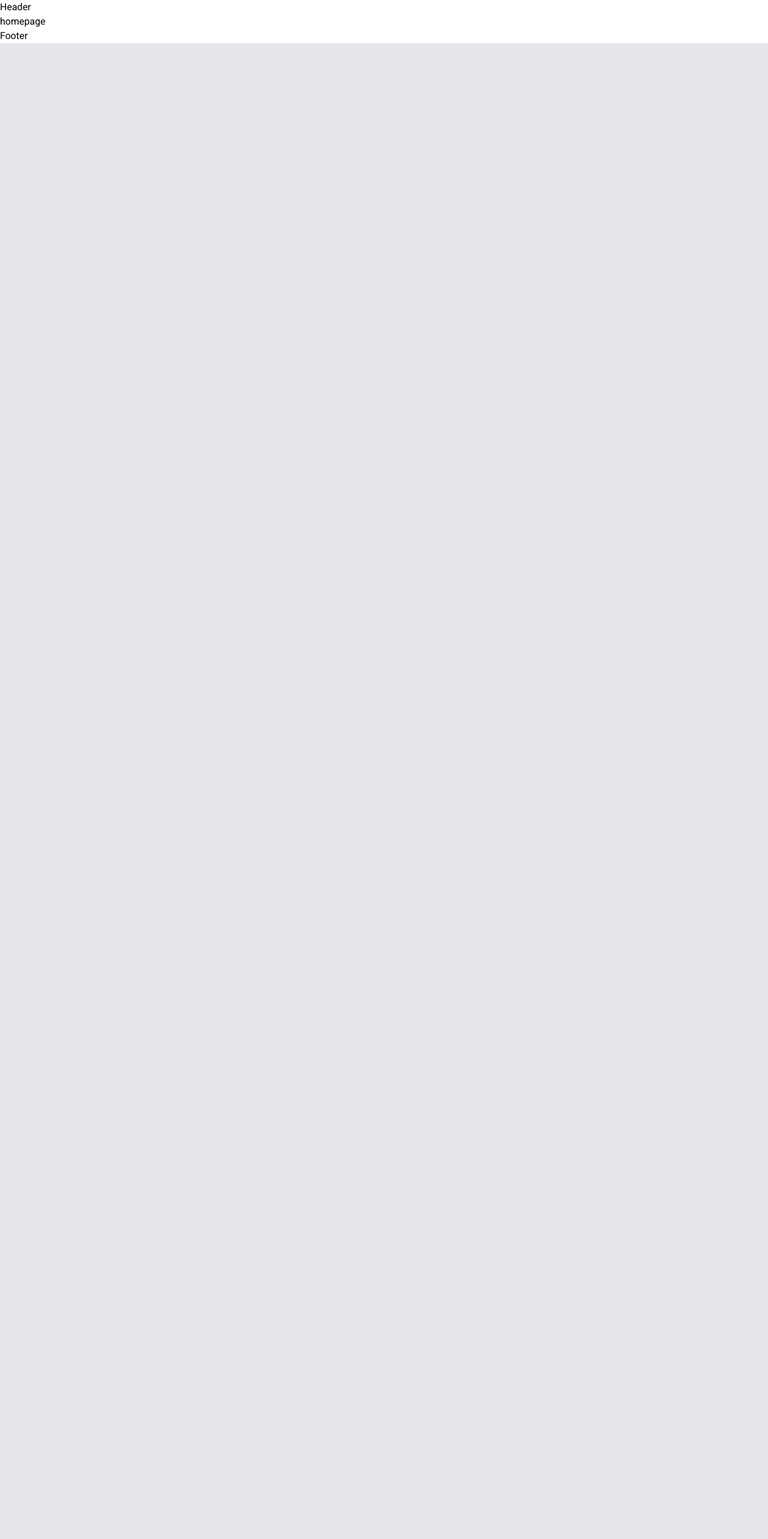
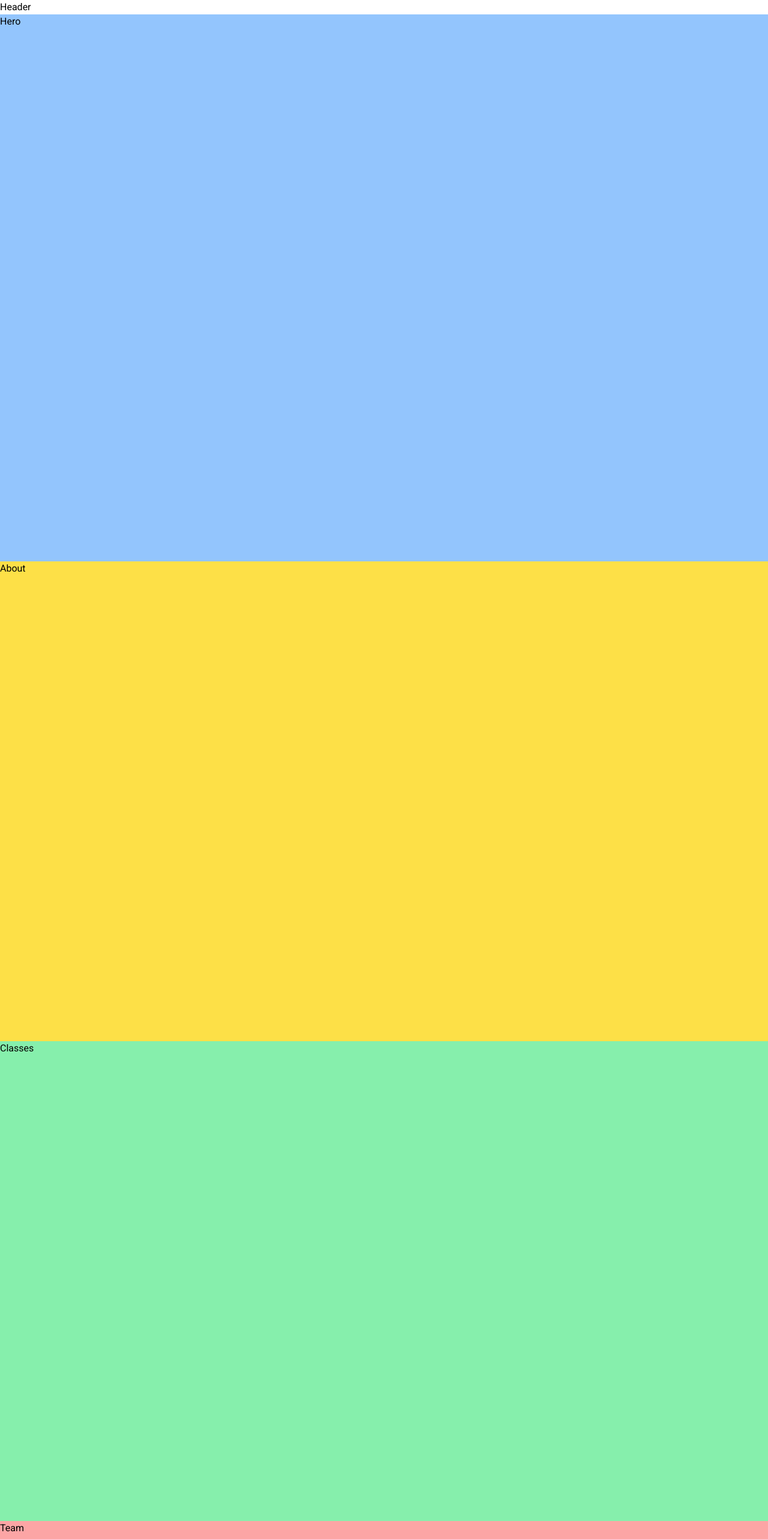
Before and after one commit to solarluiso/fitphysique, a Next.js app: page / in a window 1280 px wide. Shown: the top 2566 px of the page at 60% size. Before the commit the page ends 800 px from the top, so only its background shows below. Built offline with nearby package versions, Linux system fonts and the light colour scheme.

Commit message:
React scroll implementation

```diff
--- a/app/page.tsx
+++ b/app/page.tsx
@@ -1,3 +1,25 @@
+import About from "@/components/About";
+import Blog from "@/components/Blog";
+import Brands from "@/components/Brands";
+import Classes from "@/components/Classes";
+import Hero from "@/components/Hero";
+import Membership from "@/components/Membership";
+import Team from "@/components/Team";
+import Testimonial from "@/components/Testimonial";
+
 export default function Home() {
-  return <main>homepage</main>;
+  return (
+    <main>
+      <Hero />
+      <About />
+      <Classes />
+      <Team />
+      <Membership />
+      <Testimonial />
+      <Blog />
+      <Brands />
+      {/* temporary div */}
+      {/* <div className="h-[3000]"></div> */}
+    </main>
+  );
 }
--- /dev/null
+++ b/components/About.tsx
@@ -0,0 +1,5 @@
+const About = () => {
+  return <section className="h-screen bg-yellow-300">About</section>;
+};
+
+export default About;
--- /dev/null
+++ b/components/Blog.tsx
@@ -0,0 +1,5 @@
+const Blog = () => {
+  return <section className="h-screen bg-emerald-300">Blog</section>;
+};
+
+export default Blog;
--- /dev/null
+++ b/components/Brands.tsx
@@ -0,0 +1,5 @@
+const Brands = () => {
+  return <section className="h-[25vh] bg-pink-300">Brands</section>;
+};
+
+export default Brands;
--- /dev/null
+++ b/components/Classes.tsx
@@ -0,0 +1,5 @@
+const Classes = () => {
+  return <section className="h-screen bg-green-300">Classes</section>;
+};
+
+export default Classes;
--- a/components/Footer.tsx
+++ b/components/Footer.tsx
@@ -1,7 +1,5 @@
-import React from "react";
-
 const Footer = () => {
-  return <div>Footer</div>;
+  return <footer className="h-[80vh] bg-orange-300">Footer</footer>;
 };
 
 export default Footer;
--- a/components/Header.tsx
+++ b/components/Header.tsx
@@ -1,7 +1,5 @@
-import React from "react";
-
 const Header = () => {
-  return <div>Header</div>;
+  return <header>Header</header>;
 };
 
 export default Header;
--- /dev/null
+++ b/components/Hero.tsx
@@ -0,0 +1,5 @@
+const Hero = () => {
+  return <section className="h-[80vh] lg:h-[912px] bg-blue-300">Hero</section>;
+};
+
+export default Hero;
--- /dev/null
+++ b/components/Membership.tsx
@@ -0,0 +1,5 @@
+const Membership = () => {
+  return <section className="h-screen bg-lime-300">Membership</section>;
+};
+
+export default Membership;
--- /dev/null
+++ b/components/Team.tsx
@@ -0,0 +1,5 @@
+const Team = () => {
+  return <section className="h-screen bg-red-300">Team</section>;
+};
+
+export default Team;
--- /dev/null
+++ b/components/Testimonial.tsx
@@ -0,0 +1,5 @@
+const Testimonial = () => {
+  return <section className="h-[50vh] bg-indigo-300">Testimonial</section>;
+};
+
+export default Testimonial;
```
